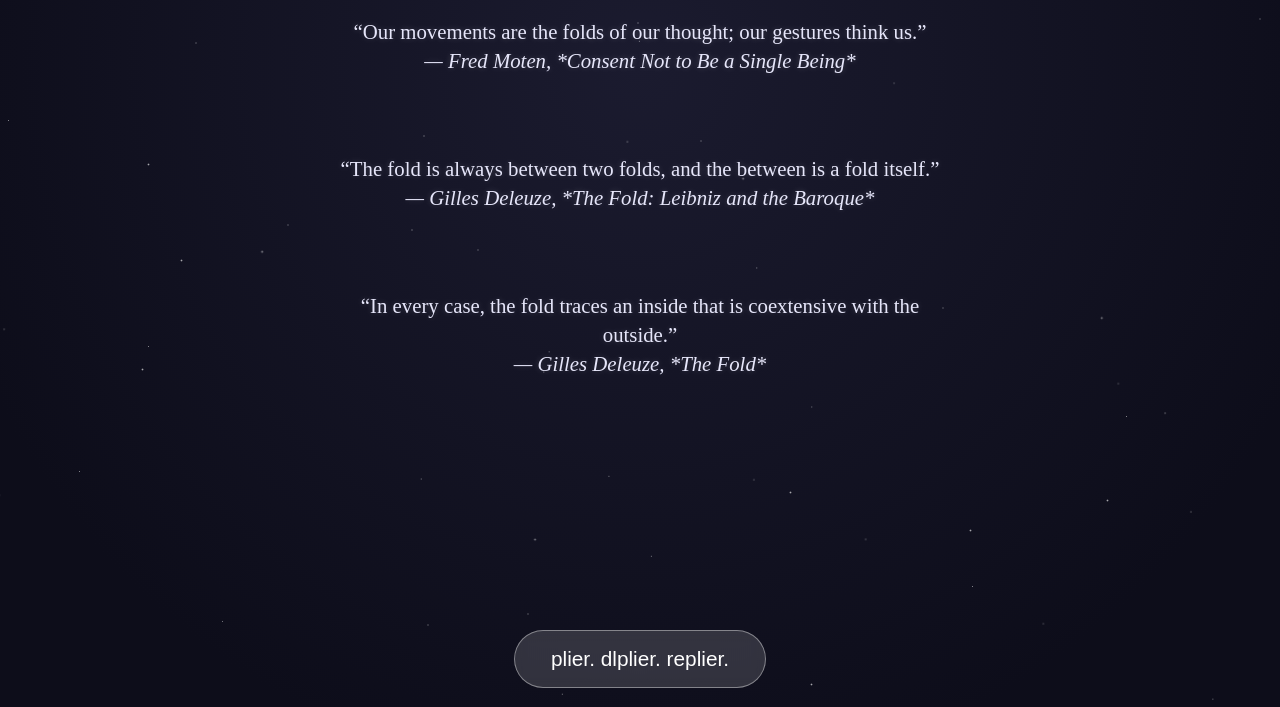
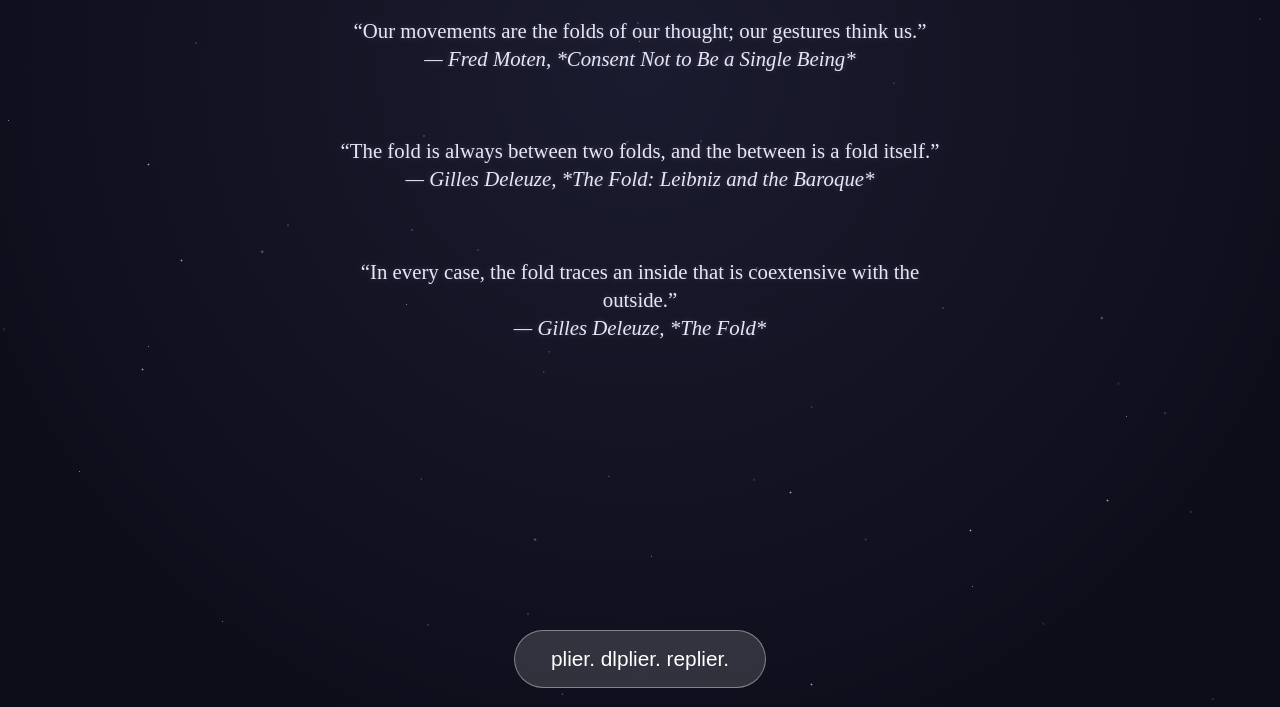
Before and after one commit to alexisewood/literate-succotash, a plain HTML site: page index.html in a window 1280 px wide. Shown: the part 93-800 px from the top of the page. Drawn offline with Linux system fonts and the light colour scheme.

Commit message:
Adjust quote spacing and line height
Reduced spacing between quotes and adjusted line height for a tighter vertical layout.

```diff
--- a/index.html
+++ b/index.html
@@ -42,7 +42,8 @@
   }
 
   .quote {
-    margin-bottom: 1em;
+    margin-bottom: 0.3em; /* reduced spacing between quotes */
+    line-height: 1.35; /* tighter vertical layout */
   }
 
   /* ===== Floating button ===== */
```
